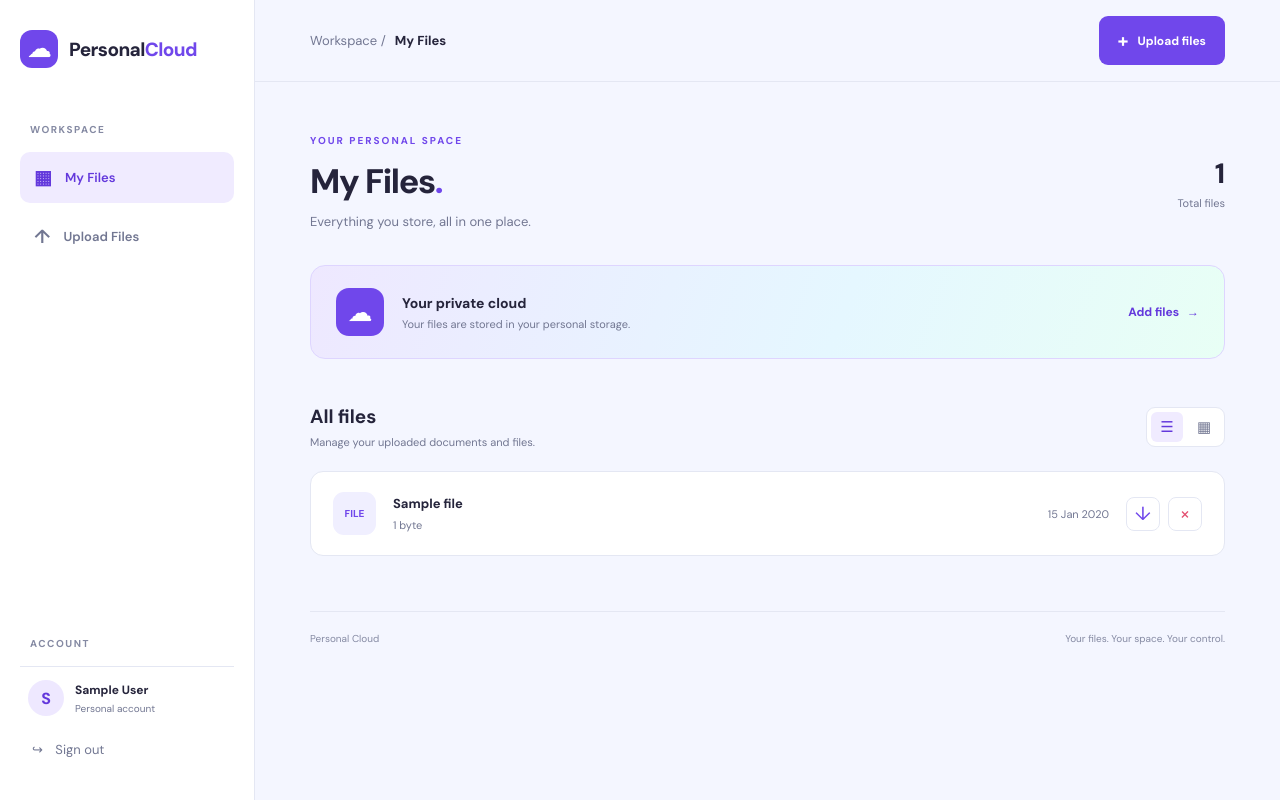
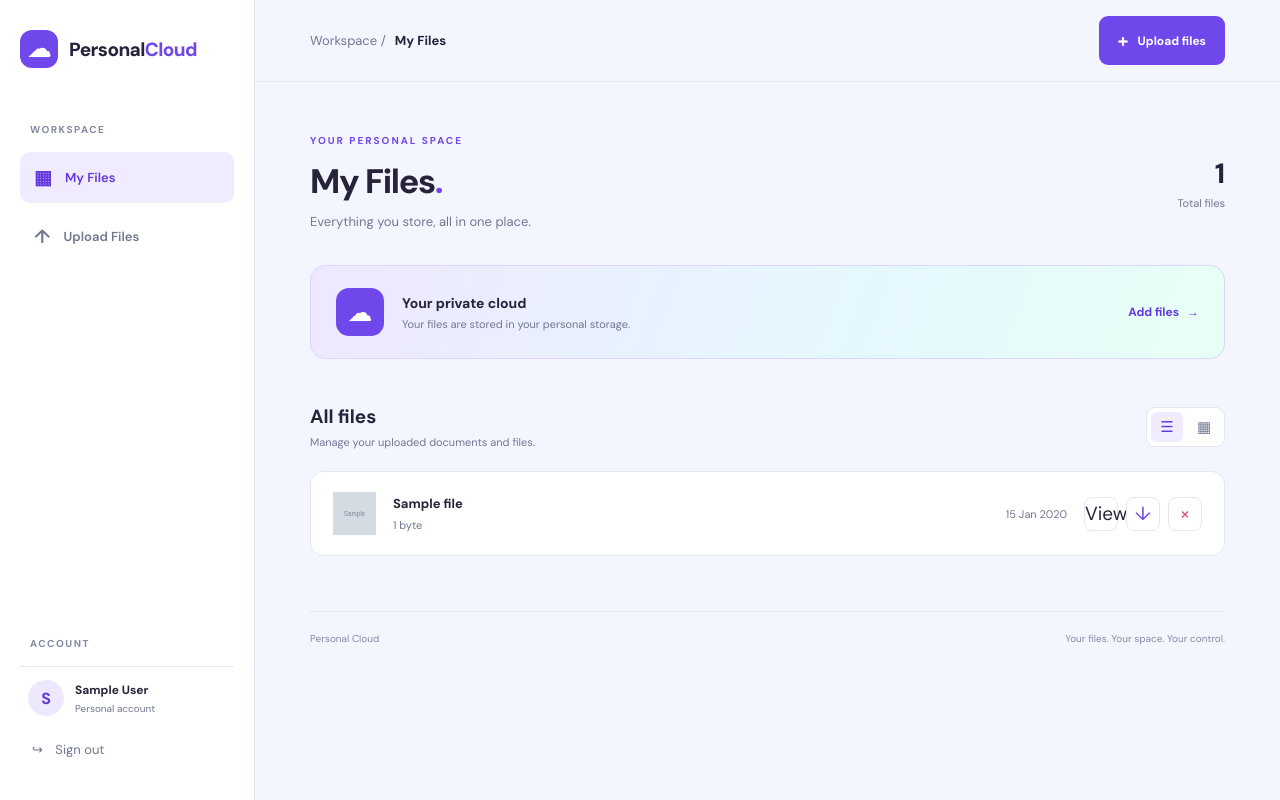
Before and after one commit to Riwasthapa/Personal-Cloud, a Django app: template dashboard/templates/dashboard/home.html in a window 1280 px wide. Run offline with Django 5.2, Linux system fonts and the light colour scheme; a user stored in the database is signed in; tables that the repository leaves empty hold one stand-in row (values such as "Sample post"); the template is opened without the code that fills it: most values are stand-ins (such as "Sample title", 1, 10 or a date in 2020); grey boxes marked "Sample" are stand-in pictures.

Commit message:
Two way interaction

```diff
--- a/dashboard/templates/dashboard/home.html
+++ b/dashboard/templates/dashboard/home.html
@@ -133,32 +133,21 @@
 
                     <div class="file-list list-view" id="fileList">
 
+
 {% for file in files %}
-
     <div class="file-row">
 
         <div class="file-icon">
-                                    {% with filename=file.original_name|lower %}
-                                        {% if ".jpg" in filename or ".jpeg" in filename or ".png" in filename or ".webp" in filename or ".gif" in filename %}
             <img
-                                                src="{{ file.file.url }}"
-                                                alt="{{ file.original_name }}"
+                src="{{ file.url }}"
+                alt="{{ file.name }}"
                 class="file-thumbnail"
+                loading="lazy"
             >
-                                        {% elif ".pdf" in filename %}
-                                            <span class="pdf-icon">PDF</span>
-                                        {% elif ".zip" in filename or ".rar" in filename %}
-                                            <span class="zip-icon">ZIP</span>
-                                        {% elif ".doc" in filename %}
-                                            <span class="doc-icon">DOC</span>
-                                        {% else %}
-                                            <span class="generic-icon">FILE</span>
-                                        {% endif %}
-                                    {% endwith %}
         </div>
 
         <div class="file-details">
-                                    <strong>{{ file.original_name }}</strong>
+            <strong>{{ file.name }}</strong>
             <span>{{ file.file_size|filesizeformat }}</span>
         </div>
 
@@ -168,17 +157,27 @@
 
         <div class="file-actions">
 
-                                    <a href="{% url 'download_file' file.id %}"
+            <a href="{{ file.url }}"
+               class="action-button"
+               target="_blank"
+               title="Preview">
+                View
+            </a>
+
+            <form method="POST"
+                  action="{% url 'download_file' file.name %}">
+                {% csrf_token %}
+                <button type="submit"
                         class="action-button download-action"
                         title="Download">
                     ↓
-                                    </a>
+                </button>
+            </form>
 
             <form method="POST"
-                                          action="{% url 'delete_file' file.id %}"
-                                          onsubmit="return confirm('Are you sure you want to delete this file?');">
+                  action="{% url 'delete_file' file.name %}"
+                  onsubmit="return confirm('Permanently delete this image from your phone?');">
                 {% csrf_token %}
-
                 <button type="submit"
                         class="action-button delete-action"
                         title="Delete">
@@ -189,8 +188,8 @@
         </div>
 
     </div>
+{% endfor %}
 
-                        {% endfor %}
 
                     </div>
 
```
Also changed, not shown: dashboard/views.py (+4 -5 lines), storage/views.py, storage/views_backup.py (added). Lines whose indentation alone changed are shown as unchanged.
